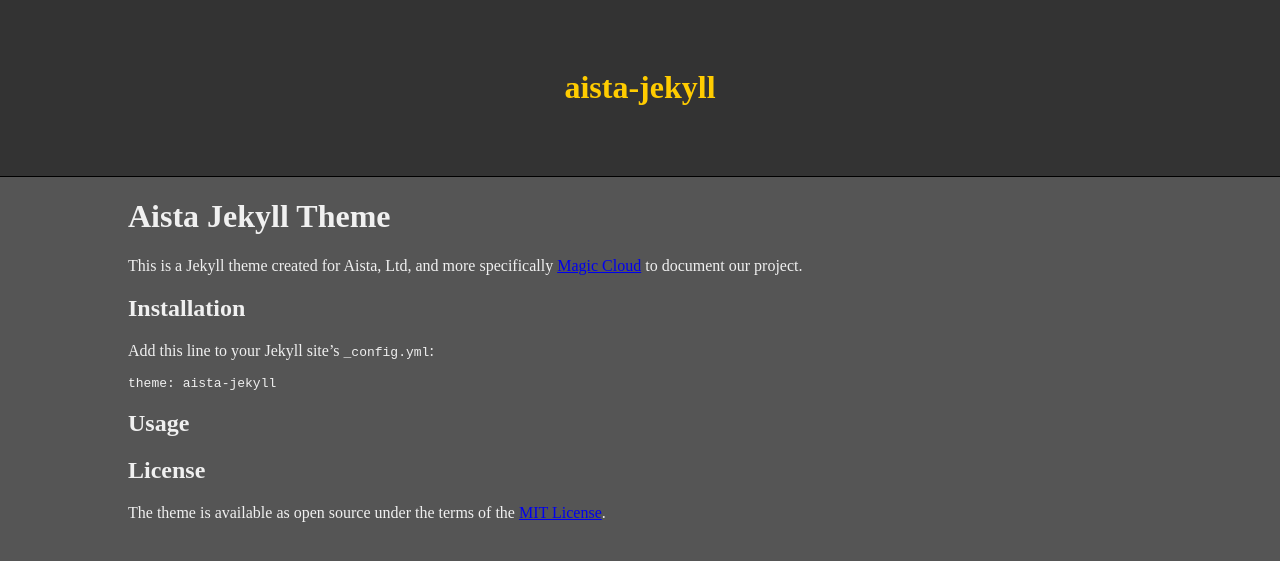
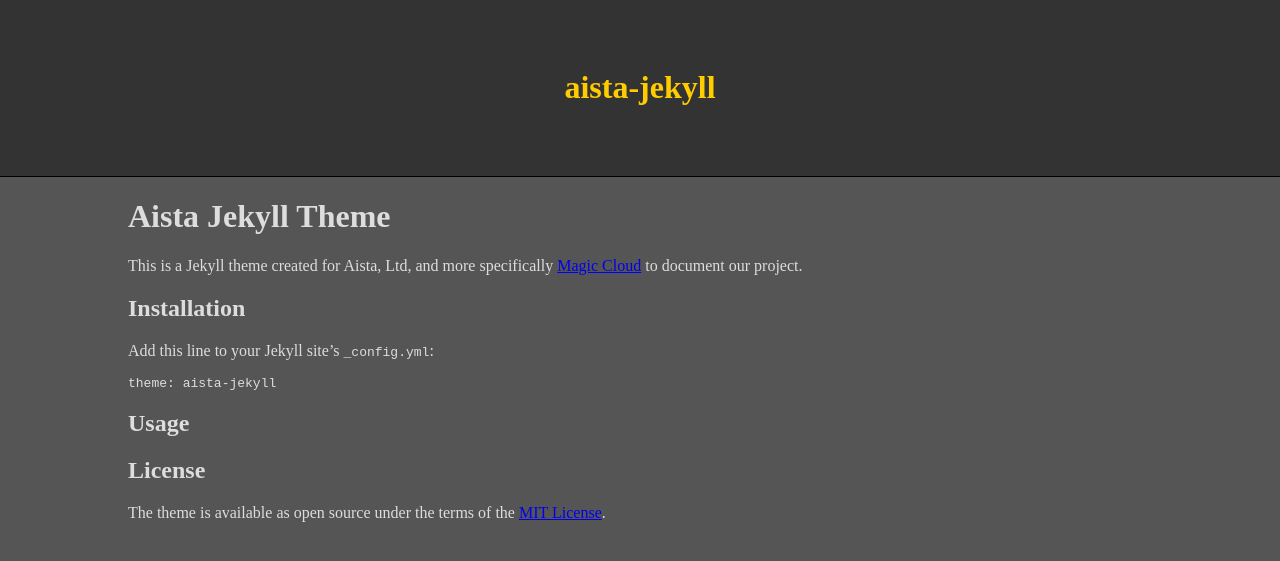
Before and after one commit to polterguy/aista-jekyll, a Jekyll site: the page built from README.md, in a window 1280 px wide. Shown: the top 561 px of the page. Built offline with Jekyll 4.4.1, drawn with Linux system fonts in a browser that asks for light colours; some web fonts are replaced; our own code applies the rules of GitHub Pages for plain Markdown files.

Commit message:
Update style.css

```diff
--- a/assets/style.css
+++ b/assets/style.css
@@ -1,7 +1,7 @@
 
 body {
   margin:0;
-  color: #f0f0f0;
+  color: #ddd;
   background-color: #555;
 }
 
```
